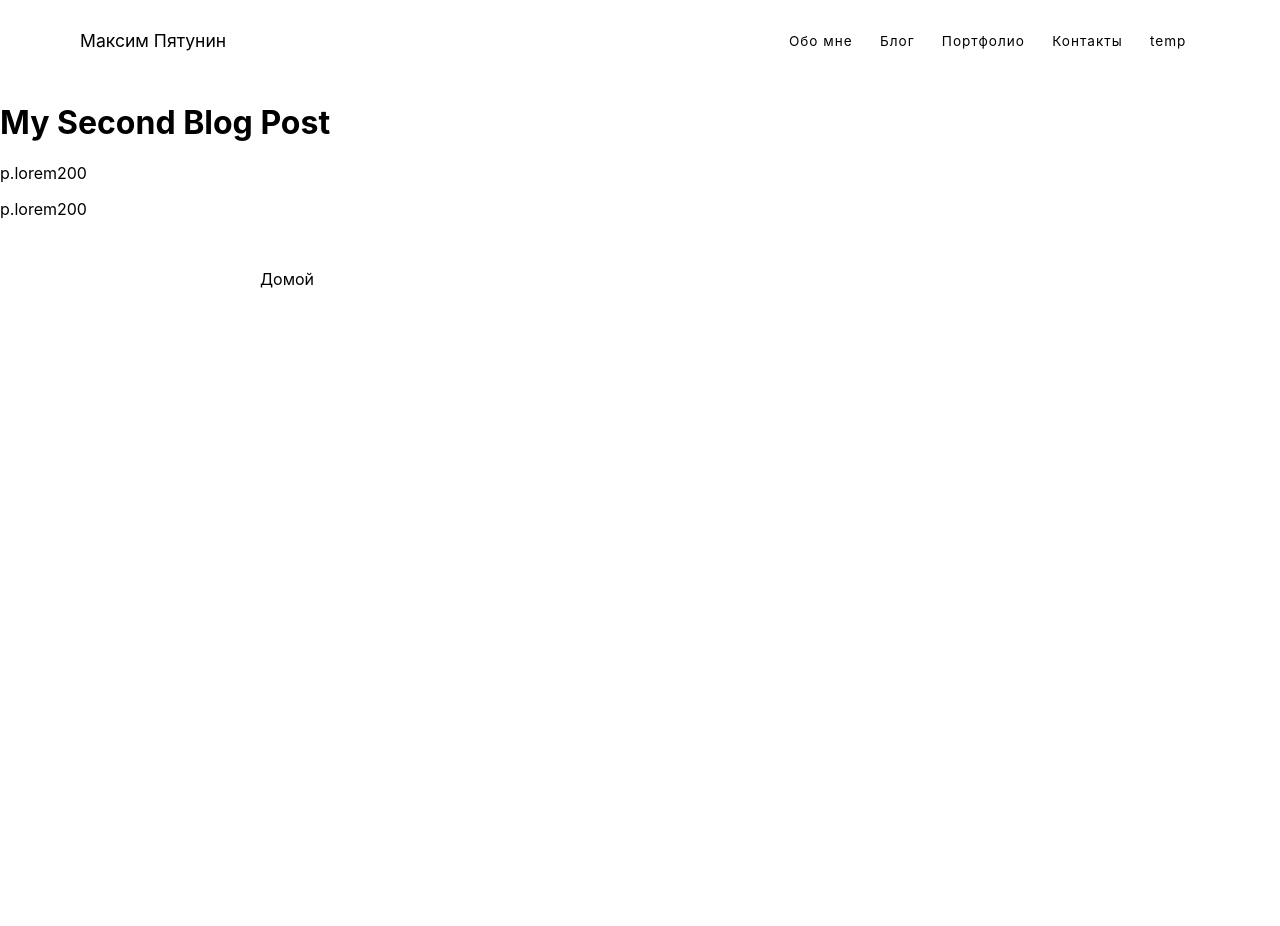
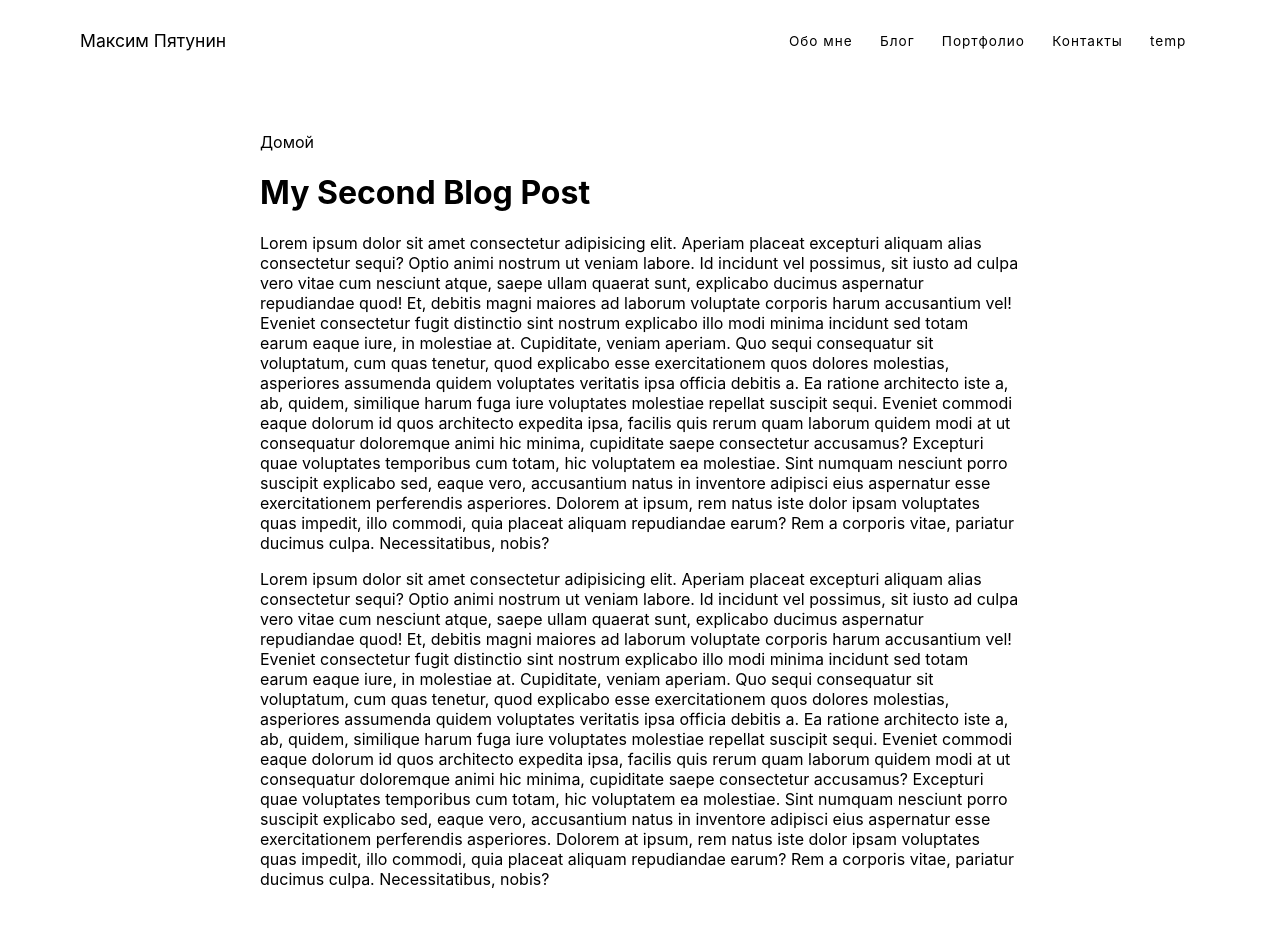
Before and after one commit to fxckker/svelte-test, a SvelteKit app: page /blog/posts/2 in a window 1280 px wide. Shown: the top 926 px of the page. Before the commit the page ends 800 px from the top, so only its background shows below. Built offline with nearby package versions, Linux system fonts and the light colour scheme.

Commit message:
add blog

```diff
--- /dev/null
+++ b/src/routes/blog/posts/+layout.svelte
@@ -0,0 +1,12 @@
+<div class="container">
+    <a href="/blog">Домой</a>
+    <slot/>
+</div>
+
+<style>
+    .container{
+        margin: 50px auto;
+        max-width: 800px;
+        padding: 0 20px;
+    }
+</style>
--- a/src/routes/blog/posts/1/+page.svelte
+++ b/src/routes/blog/posts/1/+page.svelte
@@ -1,16 +1,4 @@
 <h1>My First Blog Post</h1>
-<p>p.lorem200</p>
-<p>p.lorem200</p>
 
-<div class="container">
-    <a href="/blog">Домой</a>
-    <slot/>
-</div>
-
-<style>
-    .container{
-        margin: 50px auto;
-        max-width: 800px;
-        padding: 0 20px;
-    }
-</style>
+<p>Lorem ipsum dolor sit amet consectetur adipisicing elit. Aperiam placeat excepturi aliquam alias consectetur sequi? Optio animi nostrum ut veniam labore. Id incidunt vel possimus, sit iusto ad culpa vero vitae cum nesciunt atque, saepe ullam quaerat sunt, explicabo ducimus aspernatur repudiandae quod! Et, debitis magni maiores ad laborum voluptate corporis harum accusantium vel! Eveniet consectetur fugit distinctio sint nostrum explicabo illo modi minima incidunt sed totam earum eaque iure, in molestiae at. Cupiditate, veniam aperiam. Quo sequi consequatur sit voluptatum, cum quas tenetur, quod explicabo esse exercitationem quos dolores molestias, asperiores assumenda quidem voluptates veritatis ipsa officia debitis a. Ea ratione architecto iste a, ab, quidem, similique harum fuga iure voluptates molestiae repellat suscipit sequi. Eveniet commodi eaque dolorum id quos architecto expedita ipsa, facilis quis rerum quam laborum quidem modi at ut consequatur doloremque animi hic minima, cupiditate saepe consectetur accusamus? Excepturi quae voluptates temporibus cum totam, hic voluptatem ea molestiae. Sint numquam nesciunt porro suscipit explicabo sed, eaque vero, accusantium natus in inventore adipisci eius aspernatur esse exercitationem perferendis asperiores. Dolorem at ipsum, rem natus iste dolor ipsam voluptates quas impedit, illo commodi, quia placeat aliquam repudiandae earum? Rem a corporis vitae, pariatur ducimus culpa. Necessitatibus, nobis?</p>
+<p>Lorem ipsum dolor sit amet consectetur adipisicing elit. Aperiam placeat excepturi aliquam alias consectetur sequi? Optio animi nostrum ut veniam labore. Id incidunt vel possimus, sit iusto ad culpa vero vitae cum nesciunt atque, saepe ullam quaerat sunt, explicabo ducimus aspernatur repudiandae quod! Et, debitis magni maiores ad laborum voluptate corporis harum accusantium vel! Eveniet consectetur fugit distinctio sint nostrum explicabo illo modi minima incidunt sed totam earum eaque iure, in molestiae at. Cupiditate, veniam aperiam. Quo sequi consequatur sit voluptatum, cum quas tenetur, quod explicabo esse exercitationem quos dolores molestias, asperiores assumenda quidem voluptates veritatis ipsa officia debitis a. Ea ratione architecto iste a, ab, quidem, similique harum fuga iure voluptates molestiae repellat suscipit sequi. Eveniet commodi eaque dolorum id quos architecto expedita ipsa, facilis quis rerum quam laborum quidem modi at ut consequatur doloremque animi hic minima, cupiditate saepe consectetur accusamus? Excepturi quae voluptates temporibus cum totam, hic voluptatem ea molestiae. Sint numquam nesciunt porro suscipit explicabo sed, eaque vero, accusantium natus in inventore adipisci eius aspernatur esse exercitationem perferendis asperiores. Dolorem at ipsum, rem natus iste dolor ipsam voluptates quas impedit, illo commodi, quia placeat aliquam repudiandae earum? Rem a corporis vitae, pariatur ducimus culpa. Necessitatibus, nobis?</p>
--- a/src/routes/blog/posts/2/+page.svelte
+++ b/src/routes/blog/posts/2/+page.svelte
@@ -1,16 +1,3 @@
 <h1>My Second Blog Post</h1>
-<p>p.lorem200</p>
-<p>p.lorem200</p>
-
-<div class="container">
-    <a href="/blog">Домой</a>
-    <slot/>
-</div>
-
-<style>
-    .container{
-        margin: 50px auto;
-        max-width: 800px;
-        padding: 0 20px;
-    }
-</style>
+<p>Lorem ipsum dolor sit amet consectetur adipisicing elit. Aperiam placeat excepturi aliquam alias consectetur sequi? Optio animi nostrum ut veniam labore. Id incidunt vel possimus, sit iusto ad culpa vero vitae cum nesciunt atque, saepe ullam quaerat sunt, explicabo ducimus aspernatur repudiandae quod! Et, debitis magni maiores ad laborum voluptate corporis harum accusantium vel! Eveniet consectetur fugit distinctio sint nostrum explicabo illo modi minima incidunt sed totam earum eaque iure, in molestiae at. Cupiditate, veniam aperiam. Quo sequi consequatur sit voluptatum, cum quas tenetur, quod explicabo esse exercitationem quos dolores molestias, asperiores assumenda quidem voluptates veritatis ipsa officia debitis a. Ea ratione architecto iste a, ab, quidem, similique harum fuga iure voluptates molestiae repellat suscipit sequi. Eveniet commodi eaque dolorum id quos architecto expedita ipsa, facilis quis rerum quam laborum quidem modi at ut consequatur doloremque animi hic minima, cupiditate saepe consectetur accusamus? Excepturi quae voluptates temporibus cum totam, hic voluptatem ea molestiae. Sint numquam nesciunt porro suscipit explicabo sed, eaque vero, accusantium natus in inventore adipisci eius aspernatur esse exercitationem perferendis asperiores. Dolorem at ipsum, rem natus iste dolor ipsam voluptates quas impedit, illo commodi, quia placeat aliquam repudiandae earum? Rem a corporis vitae, pariatur ducimus culpa. Necessitatibus, nobis?</p>
+<p>Lorem ipsum dolor sit amet consectetur adipisicing elit. Aperiam placeat excepturi aliquam alias consectetur sequi? Optio animi nostrum ut veniam labore. Id incidunt vel possimus, sit iusto ad culpa vero vitae cum nesciunt atque, saepe ullam quaerat sunt, explicabo ducimus aspernatur repudiandae quod! Et, debitis magni maiores ad laborum voluptate corporis harum accusantium vel! Eveniet consectetur fugit distinctio sint nostrum explicabo illo modi minima incidunt sed totam earum eaque iure, in molestiae at. Cupiditate, veniam aperiam. Quo sequi consequatur sit voluptatum, cum quas tenetur, quod explicabo esse exercitationem quos dolores molestias, asperiores assumenda quidem voluptates veritatis ipsa officia debitis a. Ea ratione architecto iste a, ab, quidem, similique harum fuga iure voluptates molestiae repellat suscipit sequi. Eveniet commodi eaque dolorum id quos architecto expedita ipsa, facilis quis rerum quam laborum quidem modi at ut consequatur doloremque animi hic minima, cupiditate saepe consectetur accusamus? Excepturi quae voluptates temporibus cum totam, hic voluptatem ea molestiae. Sint numquam nesciunt porro suscipit explicabo sed, eaque vero, accusantium natus in inventore adipisci eius aspernatur esse exercitationem perferendis asperiores. Dolorem at ipsum, rem natus iste dolor ipsam voluptates quas impedit, illo commodi, quia placeat aliquam repudiandae earum? Rem a corporis vitae, pariatur ducimus culpa. Necessitatibus, nobis?</p>
```
